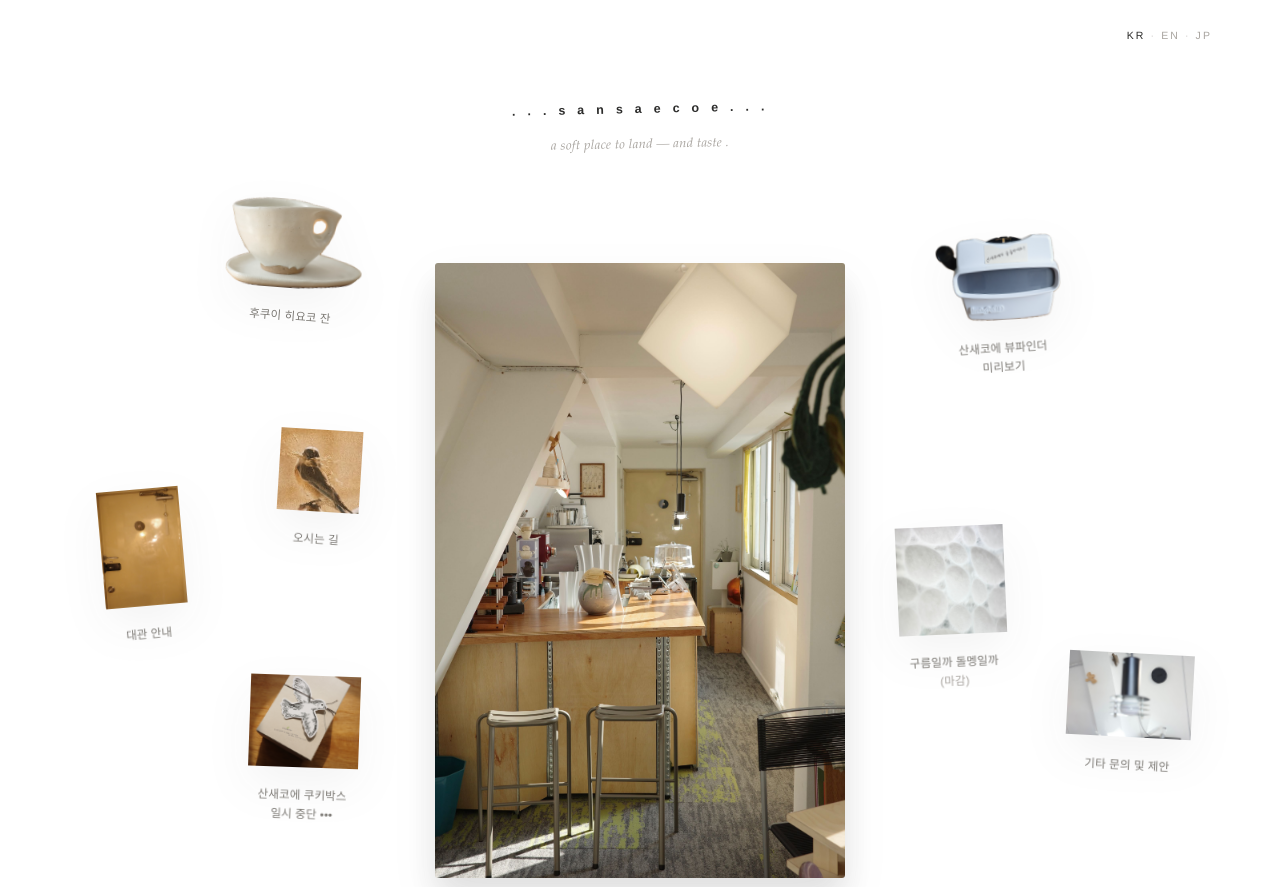
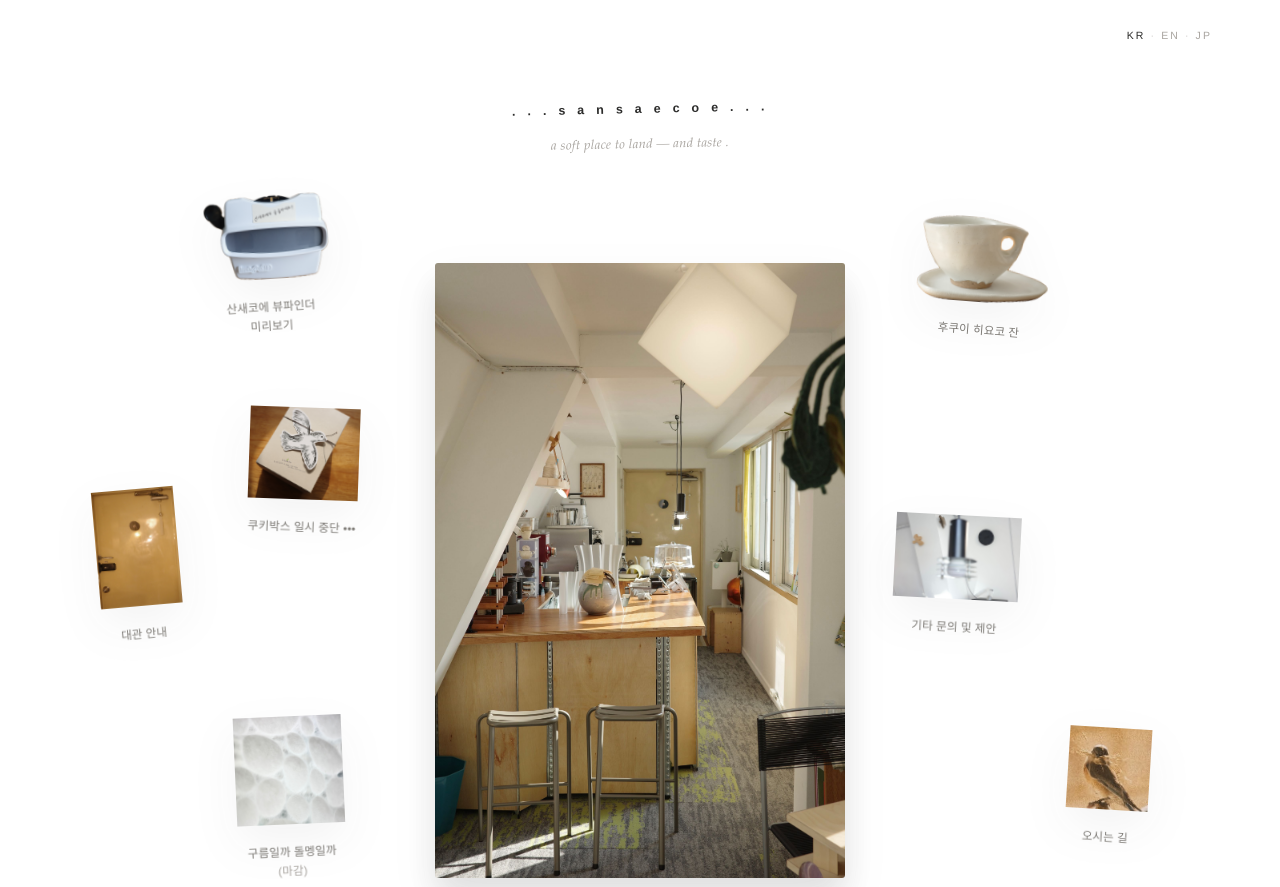
Before and after one commit to ffreeandeazyy/sansaecoe, a plain HTML site: page index.html in a window 1280 px wide. Shown: the top 887 px of the page. Drawn offline with Linux system fonts and the light colour scheme.

Commit message:
쿠키박스 캡션을 '쿠키박스 일시 중단 •••'으로 축약 + PC 좌우 사진 색감 뒤죽박죽 재배치 (좌: 뷰파인더·쿠키박스·대관·구름돌 / 우: 히요코·문의·오시는 길), 1001~2560px 9종·KR/EN/JP 겹침 0

```diff
--- a/index.html
+++ b/index.html
@@ -46,7 +46,7 @@
 
     <button class="item" type="button" data-sheet="hiyiko"
             aria-haspopup="dialog"
-            style="--x:14%; --y:1%; --w:clamp(112px, 10.6vw, 156px); --r:4.5deg; --d:.12s; --wm:132px; --shift:-19vw; --rm:-6deg">
+            style="--x:74%; --y:3.5%; --w:clamp(108px, 10.2vw, 150px); --r:4.5deg; --d:.12s; --wm:132px; --shift:-19vw; --rm:-6deg">
       <img src="assets/icon-hukui.png" width="1024" height="670"
            alt="후쿠이 히요코 작가가 만든 병아리잔" data-i18n-alt="alt.hiyiko">
       <span class="cap" data-i18n="cap.hiyiko">후쿠이 히요코 잔</span>
@@ -54,7 +54,7 @@
 
     <button class="item" type="button" data-sheet="viewfinder"
             aria-haspopup="dialog"
-            style="--x:76%; --y:6%; --w:clamp(102px, 9.6vw, 140px); --r:-3.5deg; --d:.2s; --wm:120px; --shift:24vw; --rm:5deg">
+            style="--x:12.5%; --y:0.5%; --w:clamp(102px, 9.6vw, 140px); --r:-3.5deg; --d:.2s; --wm:120px; --shift:24vw; --rm:5deg">
       <img src="assets/icon-viewfinder.png" width="1024" height="696"
            alt="‘산새코에가 궁금하세요?’라고 적힌 흰색 뷰파인더" data-i18n-alt="alt.viewfinder">
       <span class="cap" data-i18n="cap.viewfinder">산새코에 뷰파인더 미리보기</span>
@@ -64,7 +64,7 @@
             href="https://docs.google.com/forms/d/e/1FAIpQLSdW_Kb22xnFRqXxm4qXGi6lfN6mf4TlDhKG9sZezgfUZCB1bQ/closedform"
             target="_blank" rel="noopener noreferrer"
             aria-label="구름일까 돌멩일까 주문서 (마감) — 주문 마감 안내 열기" data-i18n-aria="aria.cloudstone"
-            style="--x:72.5%; --y:45%; --w:clamp(90px, 8.4vw, 124px); --r:-2.5deg; --d:.26s; --wm:104px; --shift:-26vw; --rm:6.5deg">
+            style="--x:15%; --y:70.5%; --w:clamp(90px, 8.4vw, 124px); --r:-2.5deg; --d:.26s; --wm:104px; --shift:-26vw; --rm:6.5deg">
       <img src="assets/icon-cloudstone.jpg" width="1024" height="1024"
            alt="구름 같기도, 돌멩이 같기도 한 흰빛의 표면" data-i18n-alt="alt.cloudstone">
       <span class="cap" data-i18n="cap.cloudstone">구름일까 돌멩일까 <span class="muted">(마감)</span></span>
@@ -72,7 +72,7 @@
 
     <button class="item" type="button" data-sheet="rental"
             aria-haspopup="dialog"
-            style="--x:3.5%; --y:40%; --w:clamp(68px, 6.4vw, 94px); --r:-5deg; --d:.34s; --wm:80px; --shift:22vw; --rm:-7deg">
+            style="--x:3%; --y:40%; --w:clamp(68px, 6.4vw, 94px); --r:-5deg; --d:.34s; --wm:80px; --shift:22vw; --rm:-7deg">
       <img src="assets/icon-rental.png" width="935" height="1330"
            alt="산새코에의 노란 문" data-i18n-alt="alt.rental">
       <span class="cap" data-i18n="cap.rental">대관 안내</span>
@@ -80,15 +80,15 @@
 
     <button class="item" type="button" data-sheet="cookiebox"
             aria-haspopup="dialog"
-            style="--x:16%; --y:65%; --w:clamp(92px, 8.6vw, 126px); --r:2deg; --d:.4s; --wm:112px; --shift:-21vw; --rm:4.5deg">
+            style="--x:16%; --y:29%; --w:clamp(92px, 8.6vw, 126px); --r:2deg; --d:.4s; --wm:112px; --shift:-21vw; --rm:4.5deg">
       <img src="assets/icon-cookiebox.png" width="594" height="496"
            alt="새 모양 스티커를 붙이고 실로 묶은 산새코에 쿠키박스" data-i18n-alt="alt.cookiebox">
-      <span class="cap" data-i18n="cap.cookiebox">산새코에 쿠키박스 일시 중단&nbsp;•&#8288;•&#8288;•</span>
+      <span class="cap" data-i18n="cap.cookiebox">쿠키박스 일시 중단&nbsp;•&#8288;•&#8288;•</span>
     </button>
 
     <button class="item" type="button" data-sheet="contact"
             aria-haspopup="dialog"
-            style="--x:87%; --y:62%; --w:clamp(104px, 9.8vw, 144px); --r:3deg; --d:.46s; --wm:128px; --shift:25vw; --rm:-5.5deg">
+            style="--x:72%; --y:43.5%; --w:clamp(104px, 9.8vw, 144px); --r:3deg; --d:.46s; --wm:128px; --shift:25vw; --rm:-5.5deg">
       <img src="assets/icon-inquiry.jpg" width="1024" height="689"
            alt="흰 벽과 펜던트 조명, 나무로 만든 새 장식" data-i18n-alt="alt.contact">
       <span class="cap" data-i18n="cap.contact">기타 문의 및 제안</span>
@@ -96,7 +96,7 @@
 
     <button class="item" type="button" data-sheet="hours"
             aria-haspopup="dialog"
-            style="--x:18.5%; --y:32%; --w:clamp(68px, 6.4vw, 90px); --r:3.5deg; --d:.54s; --wm:58px; --shift:-23vw; --rm:-4deg">
+            style="--x:87%; --y:72%; --w:clamp(68px, 6.4vw, 90px); --r:3.5deg; --d:.54s; --wm:58px; --shift:-23vw; --rm:-4deg">
       <img src="assets/icon-hours.jpg?v=20261119j" width="320" height="320"
            alt="처마 위에 앉은 작은 새" data-i18n-alt="alt.hours">
       <span class="cap" data-i18n="cap.hours">오시는 길</span>
```
